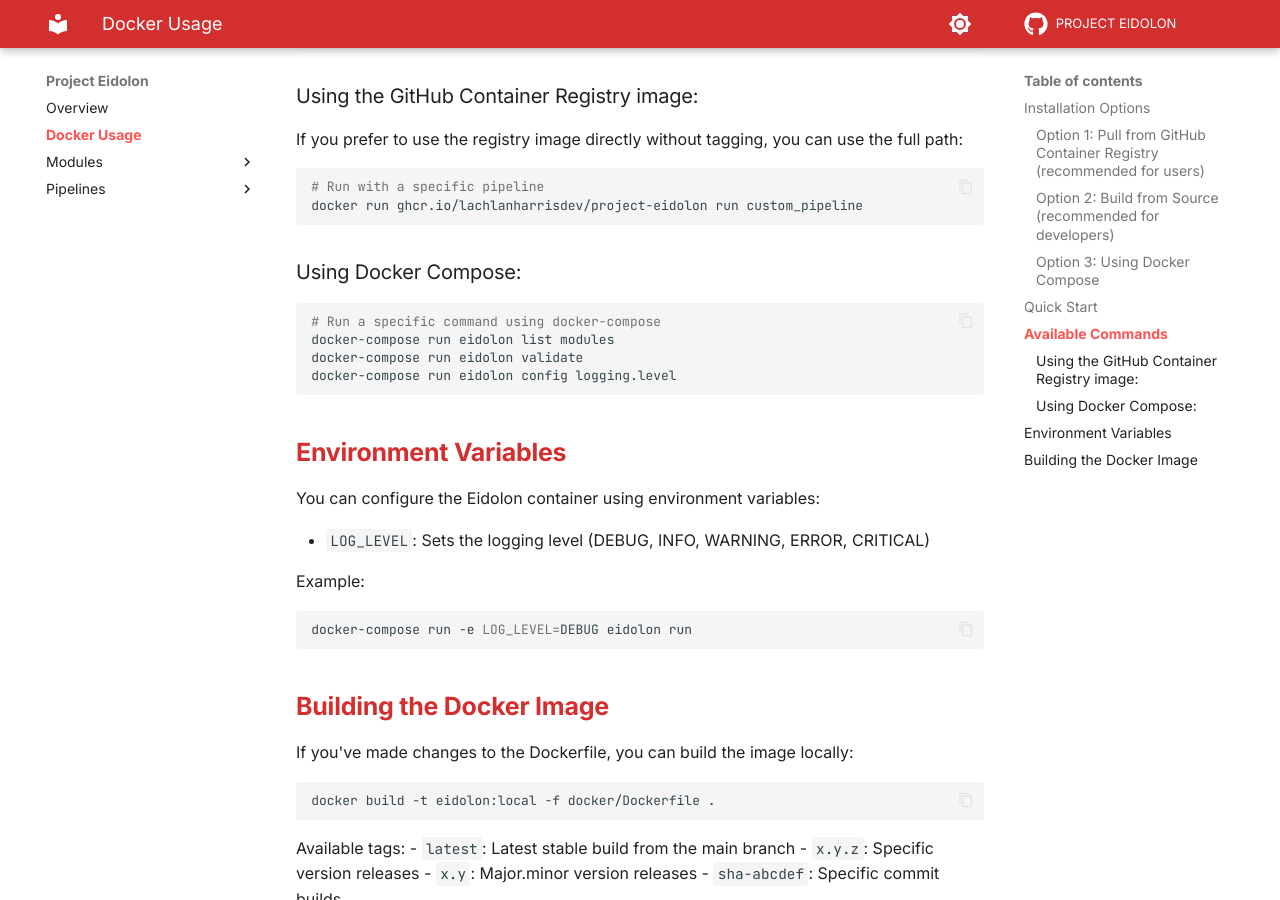
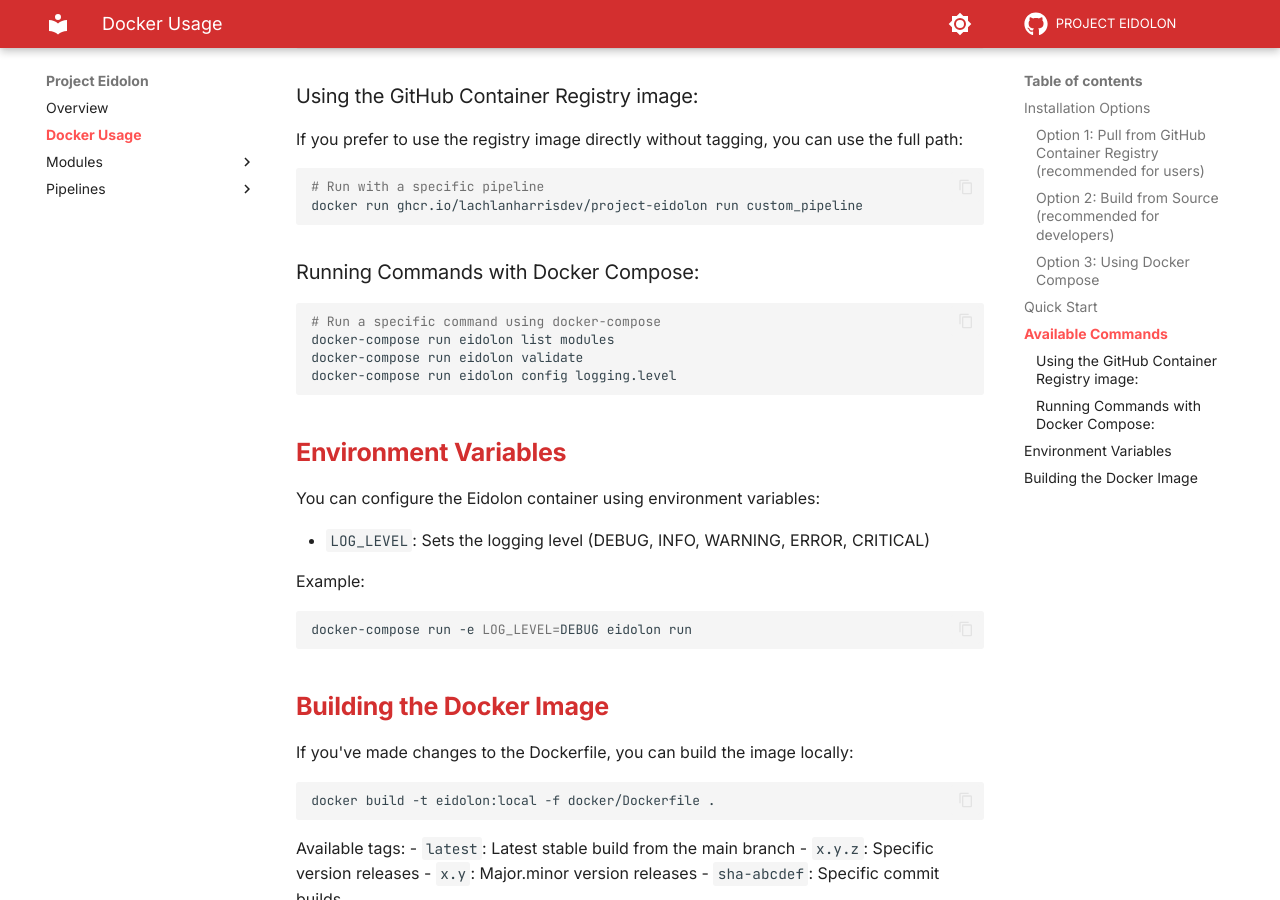
Before and after one commit to lachlanharrisdev/PROJECT-EIDOLON, an MkDocs documentation site: the page built from docs/docker-usage.md, in a window 1280 px wide and 900 px high, scrolled down 1708 px. Built offline with MkDocs 1.6.1 and Material for MkDocs 9.7.7, drawn with Linux system fonts in a browser that asks for light colours; comment, search, counter and statistics services are not loaded.

Commit message:
Update docs/docker-usage.md
Co-authored-by: Copilot <175728472+Copilot@users.noreply.github.com>

````diff
--- a/docs/docker-usage.md
+++ b/docs/docker-usage.md
@@ -87,7 +87,7 @@ If you prefer to use the registry image directly without tagging, you can use th
 docker run ghcr.io/lachlanharrisdev/project-eidolon run custom_pipeline
 ```
 
-### Using Docker Compose:
+### Running Commands with Docker Compose:
 
 ```bash
 # Run a specific command using docker-compose
````
